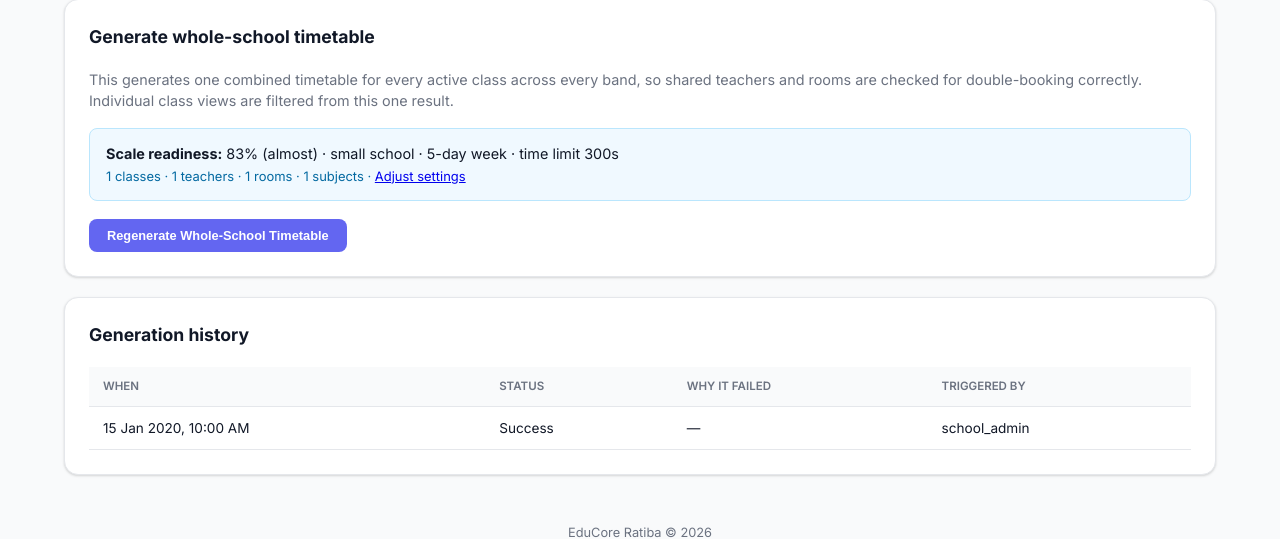
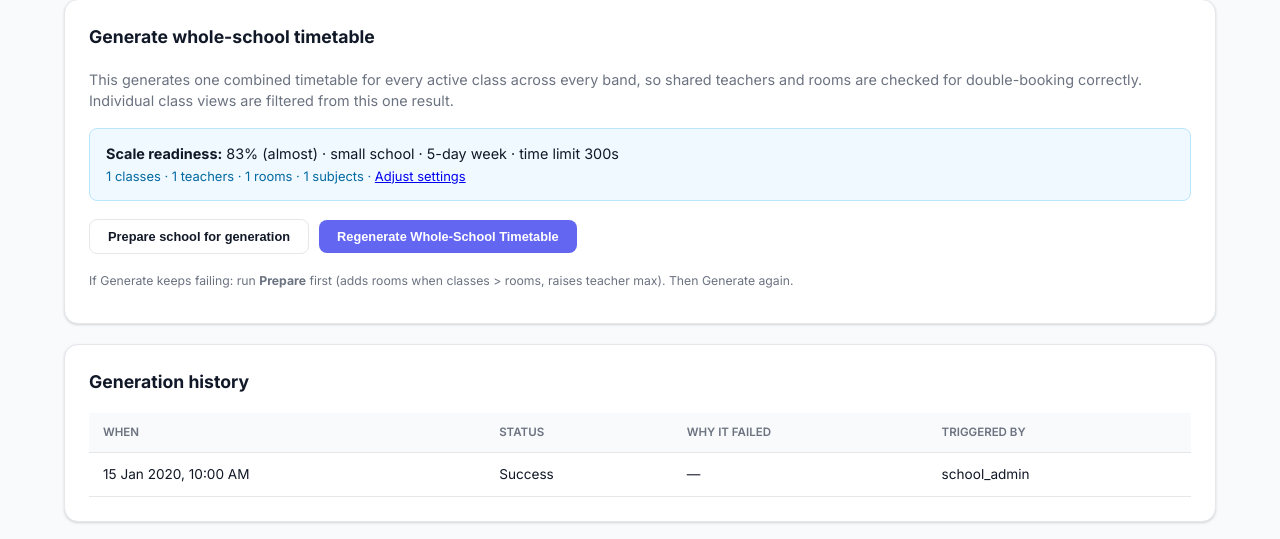
Before and after one commit to Muregis/Educore-Ratiba, a PHP site: page /admin/generate.php in a window 1280 px wide. Shown: the part 140-679 px from the top of the page. Run offline with PHP 8.4, Linux system fonts and the light colour scheme; the visitor is signed in with stand-in values (Sample User, id 1); tables that the repository leaves empty or names only in its code hold one stand-in row (values such as "Sample post"); some libraries are stand-ins or nearby versions.

Commit message:
Generate: Prepare school for generation button + room/teacher preflight

```diff
--- a/admin/generate.php
+++ b/admin/generate.php
@@ -22,6 +22,22 @@ $adminMessages = [];      // translated, plain-language results for the school-a
 $failureDetails = [];     // per-lesson breakdown of why the engine could not place lessons
 $rawOutputForAdminView = null; // only ever shown in a collapsed super-admin block
 
+if ($_SERVER['REQUEST_METHOD'] === 'POST' && ($_POST['action'] ?? '') === 'prepare') {
+    verifyCsrf();
+    try {
+        $actions = prepareSchoolForGeneration($schoolId);
+        foreach ($actions as $a) {
+            $adminMessages[] = ['type' => 'success', 'text' => $a];
+        }
+        $adminMessages[] = [
+            'type' => 'success',
+            'text' => 'Preparation done. Review readiness below, then click Regenerate.',
+        ];
+    } catch (Throwable $e) {
+        $adminMessages[] = ['type' => 'error', 'text' => 'Prepare failed: ' . $e->getMessage()];
+    }
+}
+
 if ($_SERVER['REQUEST_METHOD'] === 'POST' && ($_POST['action'] ?? '') === 'generate') {
     verifyCsrf();
     $preflightProblems = runPreflightChecks($schoolId);
@@ -43,41 +59,51 @@ if ($_SERVER['REQUEST_METHOD'] === 'POST' && ($_POST['action'] ?? '') === 'gener
 
         $xmlSnapshot = @file_get_contents($xmlPath) ?: null;
         $metaPath = $xmlPath . '.meta.json';
-        $activityMeta = file_exists($metaPath) ? json_decode((string) file_get_contents($metaPath), true) : [];
-        if (!is_array($activityMeta)) {
-            $activityMeta = [];
+        error_log("Loading activity metadata from: $metaPath");
+        $activityMeta = file_exists($metaPath) ? json_decode(file_get_contents($metaPath), true) : [];
+        if (empty($activityMeta)) {
+            error_log("WARNING: Activity metadata is empty or file doesn't exist: $metaPath");
+        } else {
+            error_log("Loaded " . count($activityMeta) . " activity metadata entries");
         }
-        // json_decode gives string keys - re-key as int to match how
-        // parseFetSolutionIntoSlots and buildWholeSchoolXml use them.
         $activityMeta = array_combine(array_map('intval', array_keys($activityMeta)), array_values($activityMeta));
 
-        // Plain-English diagnosis up-front so it can be stored with the run
-        // and re-shown later (View page, history) instead of a dead
-        // "failed, try again" link.
-        $diagnosis = $result['success']
-            ? ['summary' => [], 'details' => []]
-            : diagnoseFetFailure($rawOutputForAdminView ?? '', $activityMeta);
+        $diagnosis = null;
+        if (!$result['success']) {
+            $diagnosis = diagnoseFetFailure($result['raw_output'] ?? '', is_array($activityMeta) ? $activityMeta : []);
+            $failureDetails = $diagnosis['details'] ?? [];
+            foreach (($diagnosis['summary'] ?? []) as $line) {
+                $adminMessages[] = ['type' => 'error', 'text' => $line];
+            }
+            if (empty($adminMessages)) {
+                $adminMessages[] = [
+                    'type' => 'error',
+                    'text' => 'Timetable generation failed. Check teacher loads, rooms, and subject assignments, then try again.',
+                ];
+            }
+        }
+
+        $failureSummaryJson = $diagnosis !== null ? json_encode($diagnosis) : null;
 
         $stmt = db()->prepare(
-            'INSERT INTO generated_timetables (school_id, xml_snapshot, html_output_path, status, failure_summary, triggered_by_admin_id, triggered_by_type)
-             VALUES (?, ?, ?, ?, ?, ?, ?)'
+            'INSERT INTO generated_timetables (school_id, xml_snapshot, html_output_path, status, failure_summary, triggered_by_admin_id, triggered_by_type)\n             VALUES (?, ?, ?, ?, ?, ?, ?)'
         );
         $stmt->execute([
             $schoolId,
             $xmlSnapshot,
             $htmlRelativePath,
             $status,
-            json_encode($diagnosis, JSON_UNESCAPED_UNICODE),
+            $failureSummaryJson,
             $_SESSION['school_admin_id'] ?? $_SESSION['super_admin_id'] ?? null,
             isSuperAdmin() ? 'super_admin' : 'school_admin',
         ]);
+        $generatedTimetableId = (int) (function_exists('insertGetId') ? insertGetId($stmt) : db()->lastInsertId());
+        if ($generatedTimetableId <= 0) {
             $generatedTimetableId = (int) db()->lastInsertId();
+        }
 
         if ($result['success']) {
             $adminMessages[] = ['type' => 'success', 'text' => 'Timetable generated successfully for the whole school.'];
-
-            // Parse FET's solution XML into scheduled_slots rows so the
-            // manual editor has structured data to work against.
             if ($result['solution_xml_path'] !== null) {
                 $slotRows = parseFetSolutionIntoSlots($result['solution_xml_path'], $activityMeta, $schoolId);
                 storeScheduledSlots($generatedTimetableId, $slotRows);
@@ -92,43 +118,39 @@ if ($_SERVER['REQUEST_METHOD'] === 'POST' && ($_POST['action'] ?? '') === 'gener
                 }
             } else {
                 $adminMessages[] = [
-                    'type' => 'warning',
-                    'text' => 'Timetable generated successfully, but solution XML was not found. '
-                        . 'PDF export will use HTML fallback. This may indicate an issue with the FET engine output.',
+                    'type' => 'error',
+                    'text' => 'Timetable generated successfully, but solution XML was not found. PDF export may use HTML fallback.',
                 ];
             }
-        } else {
-            foreach ($diagnosis['summary'] as $line) {
-                $adminMessages[] = ['type' => 'error', 'text' => $line];
-            }
-            $failureDetails = $diagnosis['details'];
         }
     }
 }
 
-// Generation history (with diagnosis for failed runs)
+// Generation history
 $stmt = db()->prepare(
     'SELECT * FROM generated_timetables WHERE school_id = ? ORDER BY generated_at DESC LIMIT 20'
 );
 $stmt->execute([$schoolId]);
 $history = $stmt->fetchAll();
 
-// The most recent failed run, for the "why did it fail" panel that survives
-// page reloads (the raw engine output only lives for this request).
 $latestFailed = null;
+$latestFailedDiagnosis = null;
 foreach ($history as $h) {
     if ($h['status'] === 'failed') {
         $latestFailed = $h;
         break;
     }
 }
-$latestFailedDiagnosis = null;
 if ($latestFailed && !empty($latestFailed['failure_summary'])) {
     $decoded = json_decode((string) $latestFailed['failure_summary'], true);
     if (is_array($decoded)) {
         $latestFailedDiagnosis = $decoded;
     }
 }
+
+$readiness = getSchoolReadiness($schoolId);
+$dayNames = getSchoolDayNames($schoolId);
+$genTimeLimit = getSchoolGenerationTimeLimit($schoolId);
 
 $pageTitle = 'Generate Timetable — ' . ($school['name'] ?? 'School');
 require __DIR__ . '/_header.php';
@@ -188,13 +210,25 @@ require __DIR__ . '/_header.php';
         </div>
     <?php endif; ?>
 
-    <form method="post">
+    <div style="display:flex;flex-wrap:wrap;gap:10px;align-items:center;margin-top:8px;">
+        <form method="post" style="display:inline;">
+            <input type="hidden" name="action" value="prepare">
+            <input type="hidden" name="_csrf_token" value="<?php echo htmlspecialchars(getCsrfToken()); ?>">
+            <button type="submit" class="btn-secondary" onclick="return confirm('Add missing classrooms and raise tight teacher caps so Generate is more likely to succeed?');">
+                Prepare school for generation
+            </button>
+        </form>
+        <form method="post" style="display:inline;">
             <input type="hidden" name="action" value="generate">
             <input type="hidden" name="_csrf_token" value="<?php echo htmlspecialchars(getCsrfToken()); ?>">
             <button type="submit" onclick="return confirm('Regenerate the whole-school timetable now? This may take a moment.');">
                 Regenerate Whole-School Timetable
             </button>
         </form>
+    </div>
+    <p class="empty" style="margin-top:10px;font-size:0.85em;">
+        If Generate keeps failing: run <strong>Prepare</strong> first (adds rooms when classes &gt; rooms, raises teacher max). Then Generate again.
+    </p>
 
     <?php if (isSuperAdmin() && $rawOutputForAdminView !== null): ?>
         <details style="margin-top: 20px;">
@@ -206,7 +240,7 @@ require __DIR__ . '/_header.php';
 
 <?php if ($latestFailedDiagnosis !== null && empty($adminMessages) && empty($preflightProblems)): ?>
 <div class="card">
-    <h2>Last failed run — <?php echo htmlspecialchars(date('j M Y, g:i A', strtotime((string) $latestFailed['generated_at']))); ?></h2>
+    <h2>Last failure — <?php echo htmlspecialchars(date('j M Y, g:i A', strtotime($latestFailed['generated_at']))); ?></h2>
     <?php foreach (($latestFailedDiagnosis['summary'] ?? []) as $line): ?>
         <div class="error"><?php echo htmlspecialchars($line); ?></div>
     <?php endforeach; ?>
```
Lines whose indentation alone changed are shown as unchanged.
